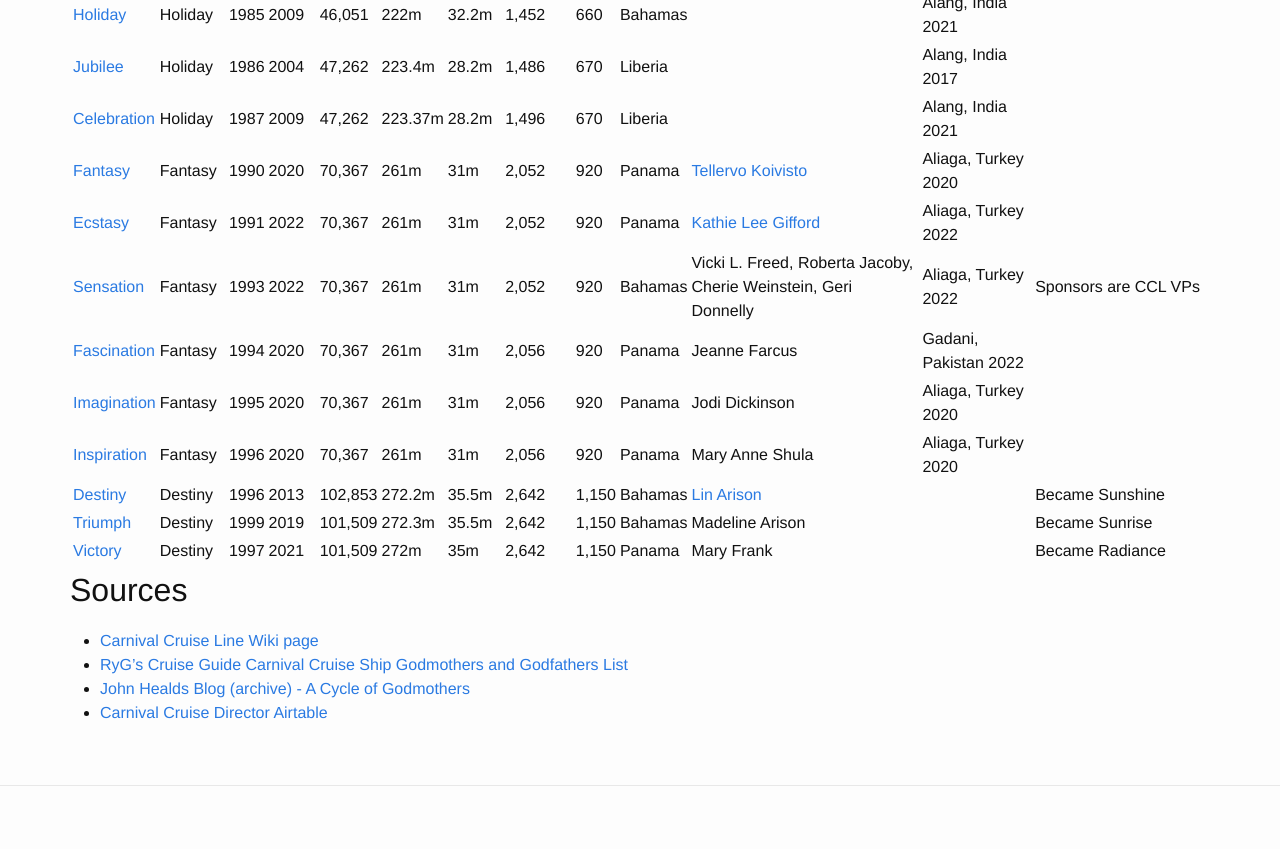
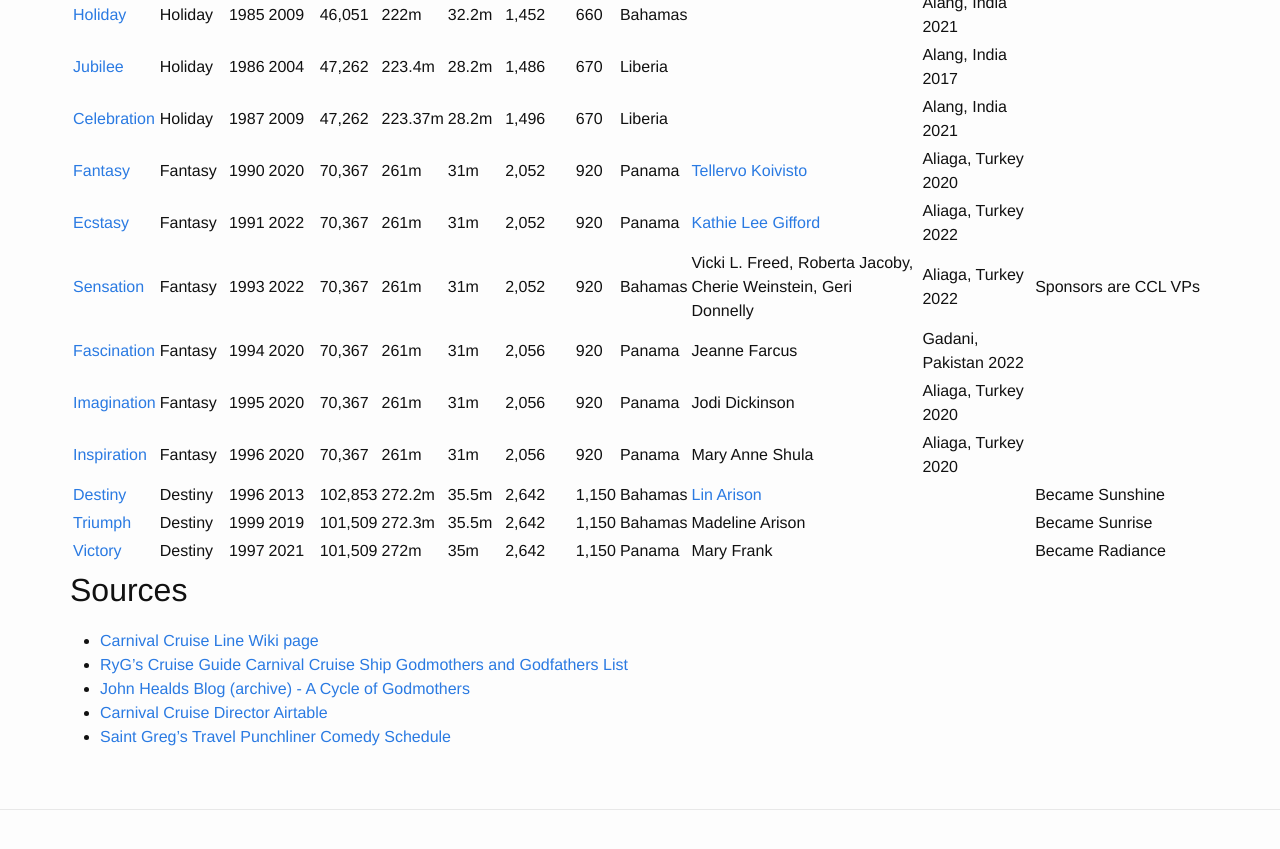
Before and after one commit to roclar/roclar.github.io, a Jekyll site: the page built from CarnivalFleet.md, in a window 1280 px wide and 900 px high, scrolled down 1380 px. Shown: the top 849 px of the window. Built offline with Jekyll 4.4.1, drawn with Linux system fonts in a browser that asks for light colours.

Commit message:
Added punchliner schedule link

```diff
--- a/CarnivalFleet.md
+++ b/CarnivalFleet.md
@@ -66,3 +66,4 @@
 * [RyG's Cruise Guide Carnival Cruise Ship Godmothers and Godfathers List](http://www.embarkandaway.com/general-cruise-blog/carnival-cruise-ship-godmothers-and-godfathers-list)
 * [John Healds Blog (archive) - A Cycle of Godmothers](https://web.archive.org/web/20190402163111/https://johnhealdsblog.com/2012/12/03/a-cycle-of-godmothers/)
 * [Carnival Cruise Director Airtable](https://airtable.com/appin6uTVeCF8mthS/shrxzucqLGHbpDmm8/tblZJCAW6us7UhDmZ)
+* [Saint Greg's Travel Punchliner Comedy Schedule](https://www.saintgregtravel.com/punchliner-comedy-schedule/?amp=1)
```
